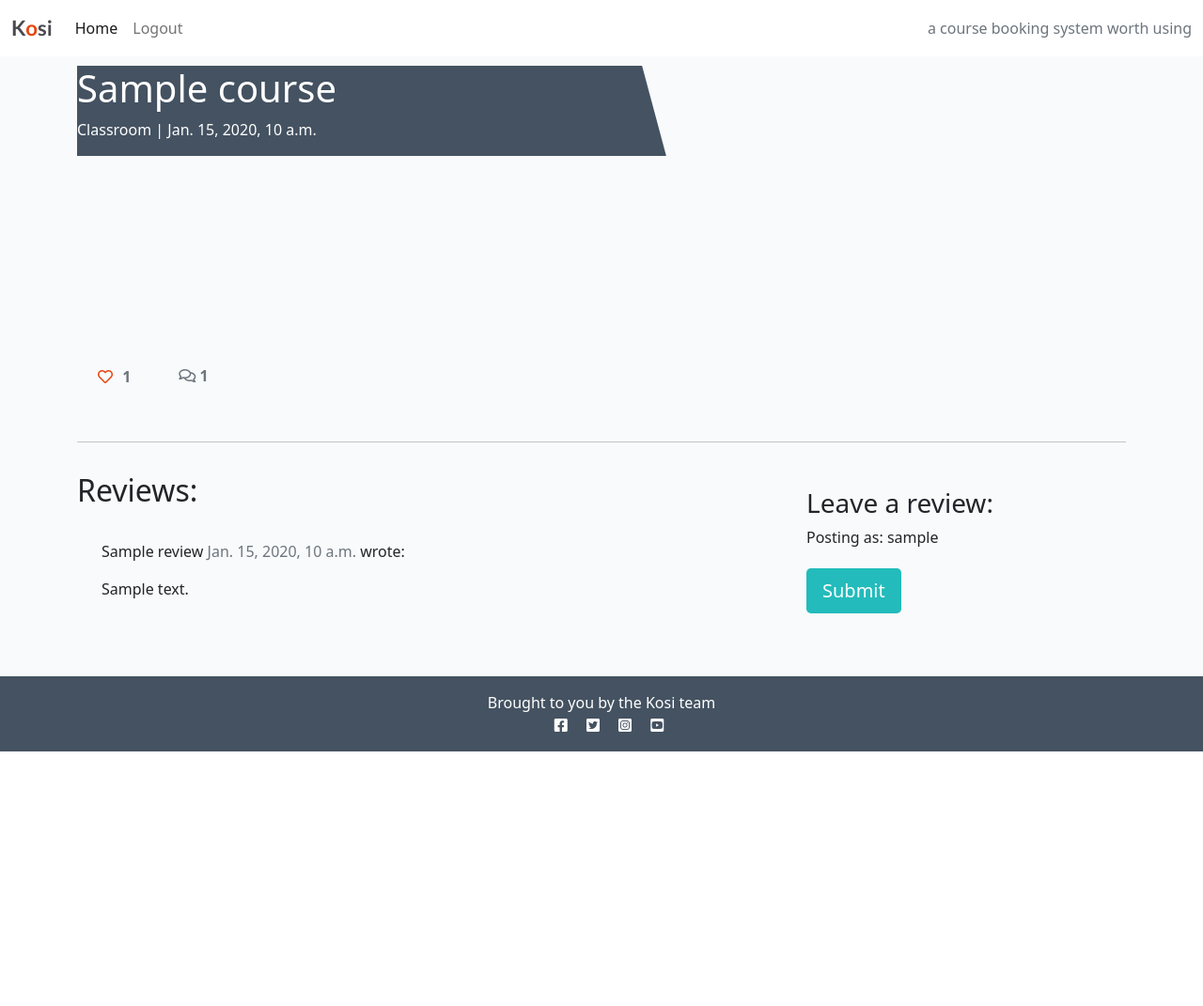
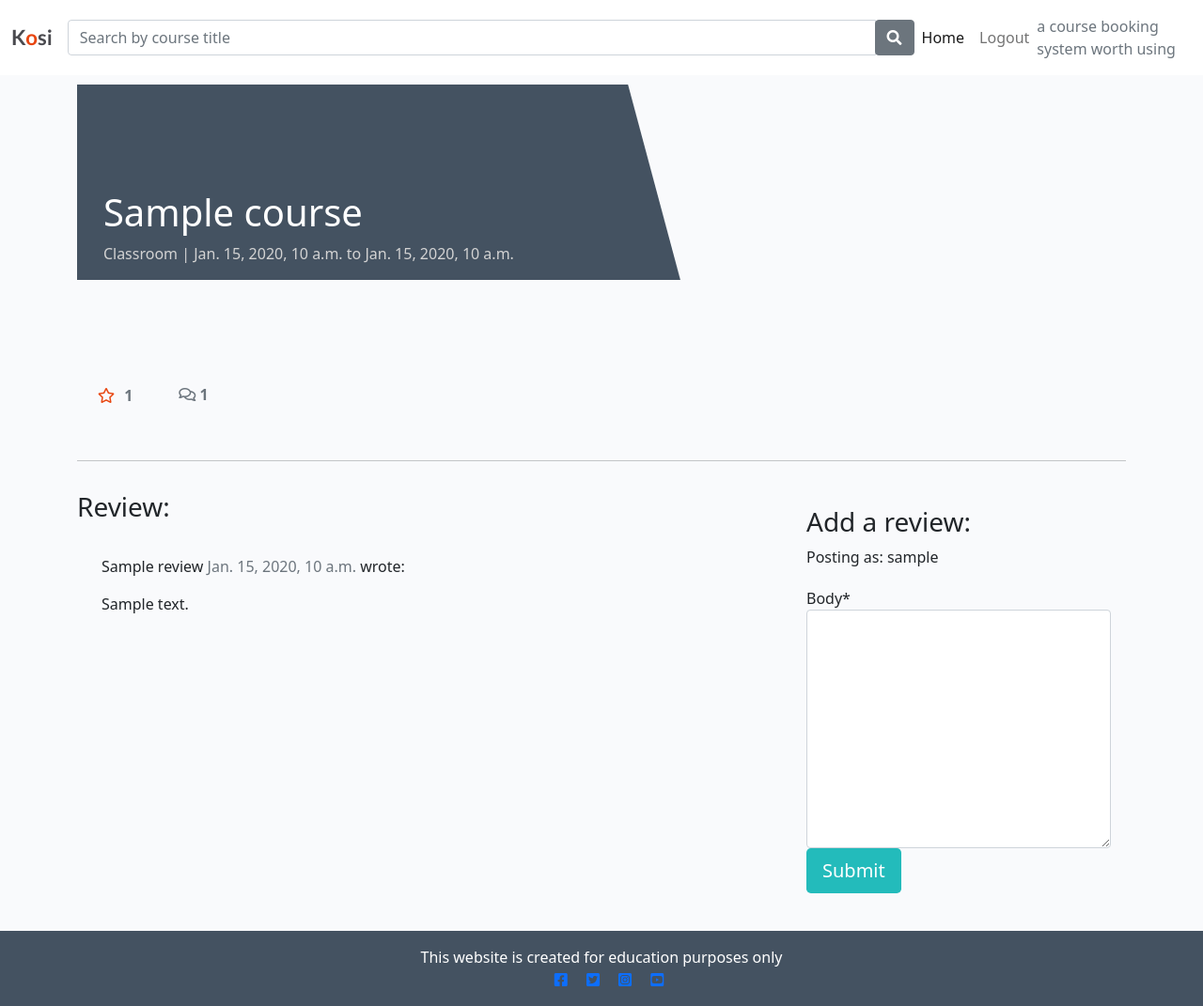
Before and after one commit to Flora-King/Kosi_app, a Django app: a page that uses templates/base.html in a window 1280 px wide. Shown: the whole page at 94% size. Before the commit the page ends 800 px from the top, so only its background shows below. Run offline with Django 3.2, Linux system fonts and the light colour scheme; a user stored in the database is signed in; tables that the repository leaves empty hold one stand-in row (values such as "Sample post"); some libraries are stand-ins or nearby versions.

Commit message:
Add search bar file for finalise later

```diff
--- a/kosi_app/admin.py
+++ b/kosi_app/admin.py
@@ -22,5 +22,5 @@ class ReviewAdmin(admin.ModelAdmin):
     search_fields = ('name', 'email', 'body')
     actions = ['approved_reviews']
 
-    def approved_reviews(sefl, request, queryset):
+    def approve_reviews(self, request, queryset):
         queryset.updated(approved=True)
--- a/kosi_app/views.py
+++ b/kosi_app/views.py
@@ -18,7 +18,7 @@ class CourseDetail(View):
         queryset = Course.objects.filter(status=1)
         course = get_object_or_404(queryset, slug=slug)
         reviews = course.reviews.filter(approved=True).order_by("created_on")
-        liked = False
+        # liked = False
         stars = False
         if course.stars.filter(id=self.request.user.id).exists():
             stars = True
@@ -31,7 +31,7 @@ class CourseDetail(View):
                 "reviews": reviews,
                 "commented": False,
                 "stars": stars,
-                "Review_form": ReviewForm()
+                "review_form": ReviewForm()
             },
         )
 
@@ -39,7 +39,7 @@ class CourseDetail(View):
         queryset = Course.objects.filter(status=1)
         course = get_object_or_404(queryset, slug=slug)
         reviews = course.reviews.filter(approved=True).order_by("created_on")
-        liked = False
+        # liked = False
         if course.stars.filter(id=self.request.user.id).exists():
             stars = True
 
@@ -47,7 +47,7 @@ class CourseDetail(View):
 
         if review_form.is_valid():
             review_form.instance.email = request.user.email
-            review_form.instance.anem = request.user.username
+            review_form.instance.name = request.user.username
             review = review_form.save(commit=False)
             review.course = course
             review.save()
@@ -62,7 +62,7 @@ class CourseDetail(View):
                 "reviews": reviews,
                 "reviewed": True,
                 "stars": stars,
-                "Review_form": ReviewForm()
+                "review_form": ReviewForm()
             },
         )
 
--- a/static/css/style.css
+++ b/static/css/style.css
@@ -46,7 +46,7 @@ body {
     background-color: #23BBBB;
 }
 
-.delivery_method {
+.delivery {
     color: white;
     margin: 4px;
     text-transform: uppercase;
@@ -128,14 +128,14 @@ body {
     text-decoration: underline;
 }
 
-.btn-like {
+.btn-star {
     color: #E84610;
     border: none;
     background: transparent;
 }
 
-.btn-like:hover,
-.btn-like:active {
+.btn-star:hover,
+.btn-star:active {
     color: #E84610;
     background: transparent;
     border: none;
--- a/templates/account/login.html
+++ b/templates/account/login.html
@@ -15,7 +15,7 @@
 
 <p>{% blocktrans %}To leave a review or add a star to a course, please log in.
   If you have not created an account yet, then
-<a href="{{ signup_url }}">sign up</a> first.{% endblocktrans %}</p>
+<a href="{{ signup_url }}">Sign Up</a> first.{% endblocktrans %}</p>
 
   </div>
 </div>
--- a/templates/base.html
+++ b/templates/base.html
@@ -32,6 +32,16 @@
                 aria-controls="navbarText" aria-expanded="false" aria-label="Toggle navigation">
                 <span class="navbar-toggler-icon"></span>
             </button>
+            <!--   search start-->
+            <div class="input-group collapse navbar-collapse search-btn" id="navbarText">
+                <input type="text" class="form-control search-btn" placeholder="Search by course title">
+                <div class="input-group-append search-btn">
+                  <button class="btn btn-secondary" type="button">
+                    <i class="fa fa-search"></i>
+                  </button>
+                </div>
+            </div>
+            <!--search ends-->
             <div class="collapse navbar-collapse" id="navbarText">
                 <ul class="navbar-nav me-auto mb-2 mb-lg-0">
                     <li class="nav-item">
@@ -65,11 +75,12 @@
 
     <!-- Footer -->
     <footer class="footer mt-auto py-3 dark-bg">
-        <p class="m-0 text-center text-white">Brought to you by the Kosi team</p>
-        <p class="m-0 text-center text-white"><i class="fab fa-facebook-square ms-3"></i>
-            <i class="fab fa-twitter-square ms-3"></i>
-            <i class="fab fa-instagram-square ms-3"></i>
-            <i class="fab fa-youtube-square ms-3"></i></p>
+        <p class="m-0 text-center text-white">This website is created for education purposes only</p>
+        <p class="m-0 text-center text-white">
+            <a href="https://facebook.com" target="_blank" rel="noopener" aria-label="Facebook website"><i class="fab fa-facebook-square ms-3"></i></a>
+            <a href="https://twitter.com/" target="_blank" aria-label="Twitter website"><i class="fab fa-twitter-square ms-3"></i></a>
+            <a href="https://www.instagram.com/" target="_blank" aria-label="Instagram website"><i class="fab fa-instagram-square ms-3"></i></a>
+            <a href="https://www.youtube.com/" target="_blank" aria-label="Youtube website"><i class="fab fa-youtube-square ms-3"></i></p></a>
     </footer>
 </body>
 
--- a/templates/course_detail.html
+++ b/templates/course_detail.html
@@ -1,17 +1,19 @@
 {% extends 'base.html' %} {% block content %}
+
 {% load crispy_forms_tags %}
 
 <div class="masthead">
     <div class="container">
         <div class="row g-0">
-            <!-- Course details -->
             <div class="col-md-6 masthead-text">
-                <h1 class="post-title">{{ course.title }}</h1>
-                <p class="post-subtitle">{{ course.delivery }} | {{ course.delivery_from }}</p>
+                <!-- course title goes in these h1 tags -->
+                <h1 class="course-title">{{ course.title }}</h1>
+                <!-- course author goes before the | the course's created date goes after -->
+                <p class="course-subtitle">{{ course.delivery }} | {{ course.delivery_from }} to {{ course.delivery_to }}</p>
             </div>
             <div class="d-none d-md-block col-md-6 masthead-image">
                 <!-- The featured image URL goes in the src attribute -->
-                {% if "placeholder" in post.featured_image.url %}
+                {% if "placeholder" in course.featured_image.url %}
                 <img src="https://codeinstitute.s3.amazonaws.com/fullstack/blog/default.jpg" width="100%">
                 {% else %}
                 <img src=" {{ course.featured_image.url }}" width="100%">
@@ -34,19 +36,19 @@
 
                     <div class="col-1">
                         <strong>
-                            {% if user.is_authenticated %}
+                            <!-- {% if user.is_authenticated %} -->
                             <form class="d-inline" action="{% url 'course_star' course.slug %}" method="POST">
                                 {% csrf_token %}
-                                {% if liked %}
-                                <button type="submit" name="blogpost_id" value="{{course.slug}}" class="btn-like"><i class="fas fa-heart"></i></button>
+                                {% if reviewed %}
+                                <button type="submit" name="course_id" value="{{course.slug}}" class="btn-star"><i class="fas fa-star"></i></button>
                                 {% else %}
-                                <button type="submit" name="blogpost_id" value="{{course.slug}}" class="btn-like"><i class="far fa-heart"></i></button>
+                                <button type="submit" name="course_id" value="{{course.slug}}" class="btn-star"><i class="far fa-star"></i></button>
                                 {% endif %}
                             </form>
                             {% else %}
-                            <span class="text-secondary"><i class="far fa-heart"></i></span>
+                            <span class="text-secondary"><i class="far fa-star"></i></span>
                             {% endif %}
-                        <!-- The number of stars goes before the closing strong tag -->
+                        <!-- The number of likes goes before the closing strong tag -->
                         <span class="text-secondary">{{ course.number_of_stars }} </span>
                         </strong>
                     </div>
@@ -68,20 +70,20 @@
     </div>
     <div class="row">
         <div class="col-md-8 card mb-4  mt-3 ">
-            <h2>Reviews:</h2>
+            <h3>Review:</h3>
             <div class="card-body">
-                <!-- We want a for loop inside the empty control tags to iterate through each review in comments -->
+                <!-- We want a for loop inside the empty control tags to iterate through each comment in comments -->
                 {% for review in reviews %}
                 <div class="reviews" style="padding: 10px;">
                     <p class="font-weight-bold">
-                        <!-- The reviewer's name goes here. Check the model if you're not sure what that is -->
+                        <!-- The commenter's name goes here. Check the model if you're not sure what that is -->
                         {{ review.name }}
                         <span class=" text-muted font-weight-normal">
-                            <!-- The review's created date goes here -->
+                            <!-- The comment's created date goes here -->
                             {{ review.created_on }}
                         </span> wrote:
                     </p>
-                    <!-- The body of the review goes before the | -->
+                    <!-- The body of the comment goes before the | -->
                     {{ review.body | linebreaks }}
                 </div>
                 <!-- Our for loop ends here -->
@@ -98,7 +100,7 @@
                 {% else %}
                 {% if user.is_authenticated %}
 
-                <h3>Leave a review:</h3>
+                <h3>Add a review:</h3>
                 <p>Posting as: {{ user.username }}</p>
                 <form method="post" style="margin-top: 1.3em;">
                     {{ review_form | crispy }}
```
Also changed, not shown: logo.png (renamed from static/images/browser.png), templates/search_page.html (added).
